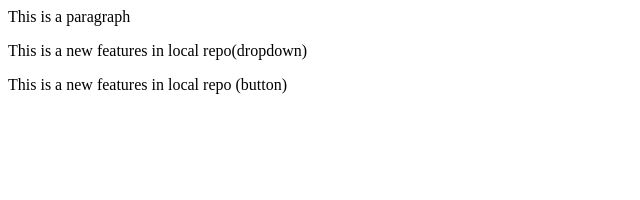
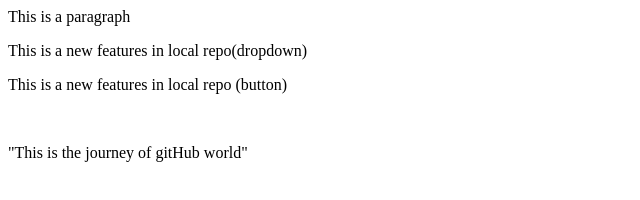
Before and after one commit to varunwolf/localRepo, a plain HTML site: page index.html in a window 1280 px wide. Shown: the whole page, without its empty margins (0-640 px from the left). Drawn offline with Linux system fonts and the light colour scheme.

Commit message:
new line

```diff
--- a/index.html
+++ b/index.html
@@ -3,3 +3,8 @@
 <P>This is a new features in local repo(dropdown)</P>
 
 <P>This is a new features in local repo (button)</P>
+<br>
+
+<p>
+    "This is the journey of gitHub world"
+</p>
```
